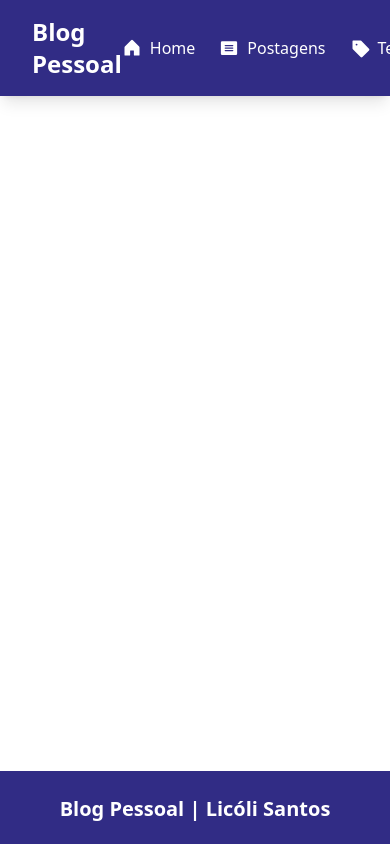
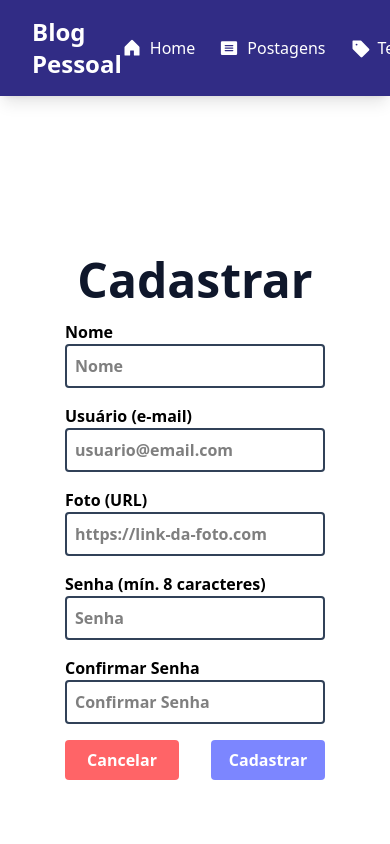
Before and after one commit to licolisantos/blog-pessoal-react, a React (Vite) app: page /cadastro in a window 390 px wide. Shown: the top 844 px of the page. Built offline with nearby package versions, Linux system fonts and the light colour scheme.

Commit message:
feat: implementa login e cadastro consumindo API NestJS

```diff
--- a/package.json
+++ b/package.json
@@ -12,9 +12,11 @@
   "dependencies": {
     "@phosphor-icons/react": "^2.1.10",
     "@tailwindcss/vite": "^4.1.18",
+    "axios": "^1.13.4",
     "react": "^19.2.0",
     "react-dom": "^19.2.0",
     "react-router-dom": "^6.30.3",
+    "react-spinners": "^0.17.0",
     "tailwindcss": "^4.1.18"
   },
   "devDependencies": {
--- a/src/App.tsx
+++ b/src/App.tsx
@@ -2,6 +2,8 @@ import { BrowserRouter, Routes, Route } from 'react-router-dom'
 import Navbar from './components/navbar/Navbar'
 import Footer from './components/footer/Footer'
 import Home from './pages/home/Home'
+import Login from './pages/login/Login'
+import Cadastro from './pages/cadastro/Cadastro'
 
 function App() {
   return (
@@ -9,7 +11,9 @@ function App() {
       <Navbar />
       <div className="min-h-[80vh]">
         <Routes>
-          <Route path="/" element={<Home />} />
+          <Route path="/" element={<Login />} />
+          <Route path="/login" element={<Login />} />
+          <Route path="/cadastro" element={<Cadastro />} />
           <Route path="/home" element={<Home />} />
         </Routes>
       </div>
--- /dev/null
+++ b/src/models/Postagem.ts
@@ -0,0 +1,11 @@
+import type Tema from './Tema'
+import type Usuario from './Usuario'
+
+export default interface Postagem {
+  id: number
+  titulo: string
+  texto: string
+  data: string
+  tema: Tema | null
+  usuario: Usuario | null
+}
--- /dev/null
+++ b/src/models/Tema.ts
@@ -0,0 +1,7 @@
+import type Postagem from './Postagem'
+
+export default interface Tema {
+  id: number
+  descricao: string
+  postagem?: Postagem[] | null
+}
--- /dev/null
+++ b/src/models/Usuario.ts
@@ -0,0 +1,10 @@
+import type Postagem from './Postagem'
+
+export default interface Usuario {
+  id: number
+  nome: string
+  usuario: string
+  senha: string
+  foto: string
+  postagem?: Postagem[] | null
+}
--- /dev/null
+++ b/src/models/UsuarioLogin.ts
@@ -0,0 +1,8 @@
+export default interface UsuarioLogin {
+  id: number
+  nome: string
+  usuario: string
+  senha: string
+  foto: string
+  token: string
+}
--- /dev/null
+++ b/src/pages/cadastro/Cadastro.tsx
@@ -0,0 +1,152 @@
+import { useState, useEffect, type ChangeEvent, type FormEvent } from 'react'
+import { useNavigate } from 'react-router-dom'
+import { ClipLoader } from 'react-spinners'
+import { cadastrarUsuario } from '../../services/Service'
+import type Usuario from '../../models/Usuario'
+
+function Cadastro() {
+  const navigate = useNavigate()
+  const [isLoading, setIsLoading] = useState(false)
+  const [confirmarSenha, setConfirmarSenha] = useState('')
+
+  const [usuario, setUsuario] = useState<Usuario>({
+    id: 0,
+    nome: '',
+    usuario: '',
+    senha: '',
+    foto: ''
+  })
+
+  useEffect(() => {
+    if (usuario.id !== 0) {
+      retornar()
+    }
+  }, [usuario])
+
+  function retornar() {
+    navigate('/login')
+  }
+
+  function atualizarEstado(e: ChangeEvent<HTMLInputElement>) {
+    setUsuario({
+      ...usuario,
+      [e.target.name]: e.target.value
+    })
+  }
+
+  function handleConfirmarSenha(e: ChangeEvent<HTMLInputElement>) {
+    setConfirmarSenha(e.target.value)
+  }
+
+  async function cadastrarNovoUsuario(e: FormEvent<HTMLFormElement>) {
+    e.preventDefault()
+
+    if (confirmarSenha === usuario.senha && usuario.senha.length >= 8) {
+      setIsLoading(true)
+      try {
+        await cadastrarUsuario('/usuarios/cadastrar', usuario, setUsuario)
+        alert('Usuário cadastrado com sucesso!')
+      } catch (error) {
+        alert('Erro ao cadastrar usuário!')
+      }
+    } else {
+      alert('Dados inconsistentes! Verifique as informações.')
+      setUsuario({ ...usuario, senha: '' })
+      setConfirmarSenha('')
+    }
+    setIsLoading(false)
+  }
+
+  return (
+    <div className="grid grid-cols-1 lg:grid-cols-2 h-screen place-items-center font-bold">
+      <div className="hidden lg:block w-full h-full bg-[url('https://i.imgur.com/ZZFAmzo.jpg')] bg-cover bg-center"></div>
+
+      <form className="flex flex-col w-2/3 gap-4" onSubmit={cadastrarNovoUsuario}>
+        <h2 className="text-slate-900 text-5xl text-center">Cadastrar</h2>
+
+        <div className="flex flex-col w-full">
+          <label htmlFor="nome">Nome</label>
+          <input
+            type="text"
+            id="nome"
+            name="nome"
+            placeholder="Nome"
+            className="border-2 border-slate-700 rounded p-2"
+            value={usuario.nome}
+            onChange={atualizarEstado}
+          />
+        </div>
+
+        <div className="flex flex-col w-full">
+          <label htmlFor="usuario">Usuário (e-mail)</label>
+          <input
+            type="text"
+            id="usuario"
+            name="usuario"
+            placeholder="usuario@email.com"
+            className="border-2 border-slate-700 rounded p-2"
+            value={usuario.usuario}
+            onChange={atualizarEstado}
+          />
+        </div>
+
+        <div className="flex flex-col w-full">
+          <label htmlFor="foto">Foto (URL)</label>
+          <input
+            type="text"
+            id="foto"
+            name="foto"
+            placeholder="https://link-da-foto.com"
+            className="border-2 border-slate-700 rounded p-2"
+            value={usuario.foto}
+            onChange={atualizarEstado}
+          />
+        </div>
+
+        <div className="flex flex-col w-full">
+          <label htmlFor="senha">Senha (mín. 8 caracteres)</label>
+          <input
+            type="password"
+            id="senha"
+            name="senha"
+            placeholder="Senha"
+            className="border-2 border-slate-700 rounded p-2"
+            value={usuario.senha}
+            onChange={atualizarEstado}
+          />
+        </div>
+
+        <div className="flex flex-col w-full">
+          <label htmlFor="confirmarSenha">Confirmar Senha</label>
+          <input
+            type="password"
+            id="confirmarSenha"
+            name="confirmarSenha"
+            placeholder="Confirmar Senha"
+            className="border-2 border-slate-700 rounded p-2"
+            value={confirmarSenha}
+            onChange={handleConfirmarSenha}
+          />
+        </div>
+
+        <div className="flex gap-8 justify-around">
+          <button
+            type="reset"
+            className="rounded bg-red-400 hover:bg-red-700 text-white w-1/2 py-2"
+            onClick={retornar}
+          >
+            Cancelar
+          </button>
+          <button
+            type="submit"
+            className="rounded bg-indigo-400 hover:bg-indigo-900 text-white w-1/2 py-2 flex justify-center"
+          >
+            {isLoading ? <ClipLoader color="white" size={24} /> : 'Cadastrar'}
+          </button>
+        </div>
+      </form>
+    </div>
+  )
+}
+
+export default Cadastro
--- /dev/null
+++ b/src/pages/login/Login.tsx
@@ -0,0 +1,95 @@
+import { useState, type ChangeEvent, type FormEvent } from 'react'
+import { Link, useNavigate } from 'react-router-dom'
+import { ClipLoader } from 'react-spinners'
+import { login } from '../../services/Service'
+import type UsuarioLogin from '../../models/UsuarioLogin'
+
+function Login() {
+  const navigate = useNavigate()
+  const [isLoading, setIsLoading] = useState(false)
+
+  const [usuarioLogin, setUsuarioLogin] = useState<UsuarioLogin>({
+    id: 0,
+    nome: '',
+    usuario: '',
+    senha: '',
+    foto: '',
+    token: ''
+  })
+
+  function atualizarEstado(e: ChangeEvent<HTMLInputElement>) {
+    setUsuarioLogin({
+      ...usuarioLogin,
+      [e.target.name]: e.target.value
+    })
+  }
+
+  async function logar(e: FormEvent<HTMLFormElement>) {
+    e.preventDefault()
+    setIsLoading(true)
+
+    try {
+      await login('/usuarios/logar', usuarioLogin, setUsuarioLogin)
+      alert('Usuário autenticado com sucesso!')
+      navigate('/home')
+    } catch (error) {
+      alert('Usuário ou senha inválidos!')
+    }
+
+    setIsLoading(false)
+  }
+
+  return (
+    <div className="grid grid-cols-1 lg:grid-cols-2 h-screen place-items-center font-bold">
+      <form className="flex flex-col w-1/2 gap-4" onSubmit={logar}>
+        <h2 className="text-slate-900 text-5xl text-center">Entrar</h2>
+
+        <div className="flex flex-col w-full">
+          <label htmlFor="usuario">Usuário</label>
+          <input
+            type="text"
+            id="usuario"
+            name="usuario"
+            placeholder="usuario@email.com"
+            className="border-2 border-slate-700 rounded p-2"
+            value={usuarioLogin.usuario}
+            onChange={atualizarEstado}
+          />
+        </div>
+
+        <div className="flex flex-col w-full">
+          <label htmlFor="senha">Senha</label>
+          <input
+            type="password"
+            id="senha"
+            name="senha"
+            placeholder="Senha"
+            className="border-2 border-slate-700 rounded p-2"
+            value={usuarioLogin.senha}
+            onChange={atualizarEstado}
+          />
+        </div>
+
+        <button
+          type="submit"
+          className="rounded bg-indigo-400 hover:bg-indigo-900 text-white w-full py-2 flex justify-center"
+        >
+          {isLoading ? <ClipLoader color="white" size={24} /> : 'Entrar'}
+        </button>
+
+        <hr className="border-slate-800 w-full" />
+
+        <p className="text-center">
+          Ainda não tem uma conta?{' '}
+          <Link to="/cadastro" className="text-indigo-800 hover:underline">
+            Cadastre-se
+          </Link>
+        </p>
+      </form>
+
+      <div className="hidden lg:block w-full h-full bg-[url('https://i.imgur.com/ZZFAmzo.jpg')] bg-cover bg-center"></div>
+    </div>
+  )
+}
+
+export default Login
--- /dev/null
+++ b/src/services/Service.ts
@@ -0,0 +1,17 @@
+import axios from 'axios'
+
+const api = axios.create({
+  baseURL: 'http://localhost:4000'
+})
+
+export const cadastrarUsuario = async <T>(url: string, dados: T, setDados: (dados: T) => void) => {
+  const resposta = await api.post(url, dados)
+  setDados(resposta.data)
+}
+
+export const login = async <T>(url: string, dados: T, setDados: (dados: T) => void) => {
+  const resposta = await api.post(url, dados)
+  setDados(resposta.data)
+}
+
+export default api
```
Also changed, not shown: 1 other file (tests, documents, lock files or other folders).
